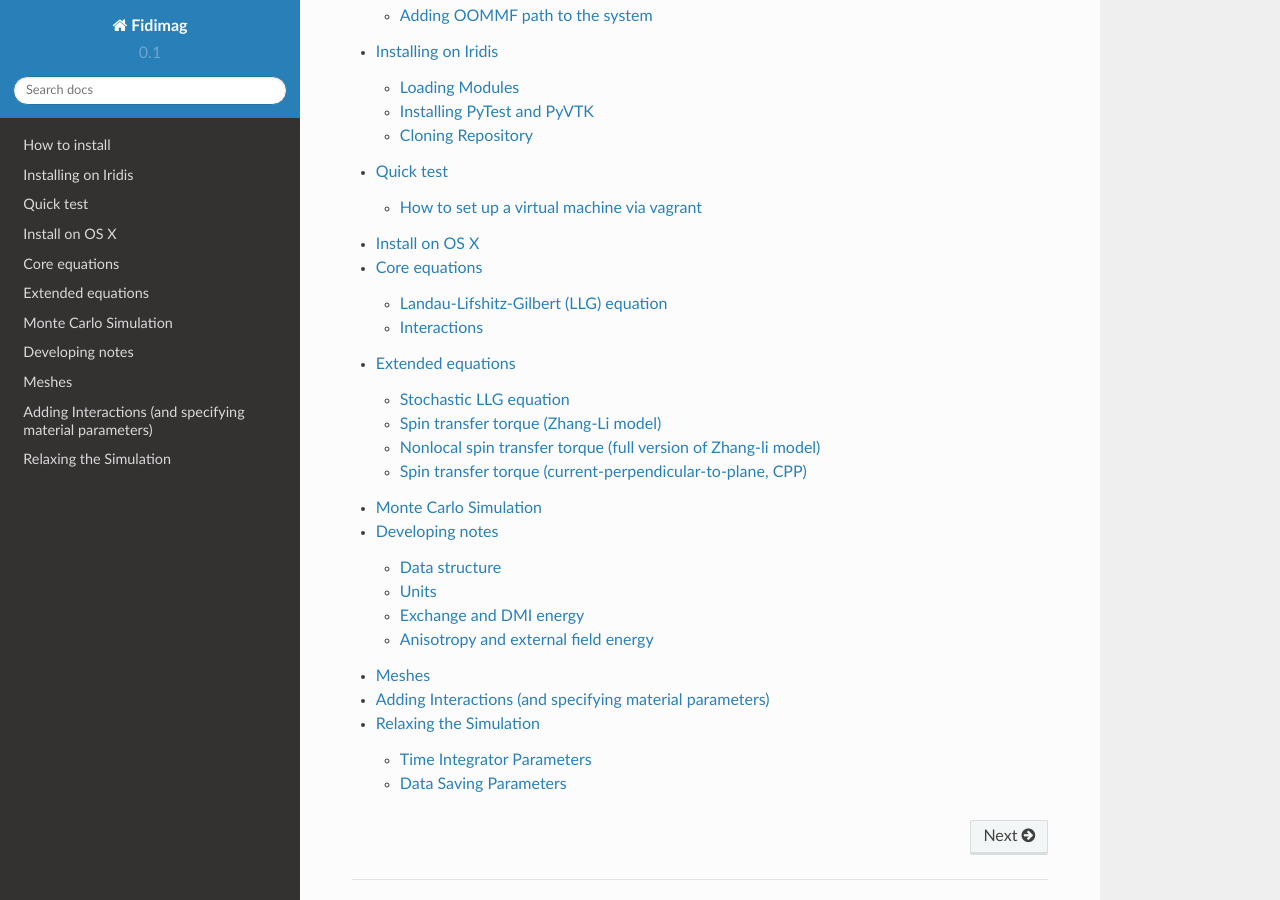
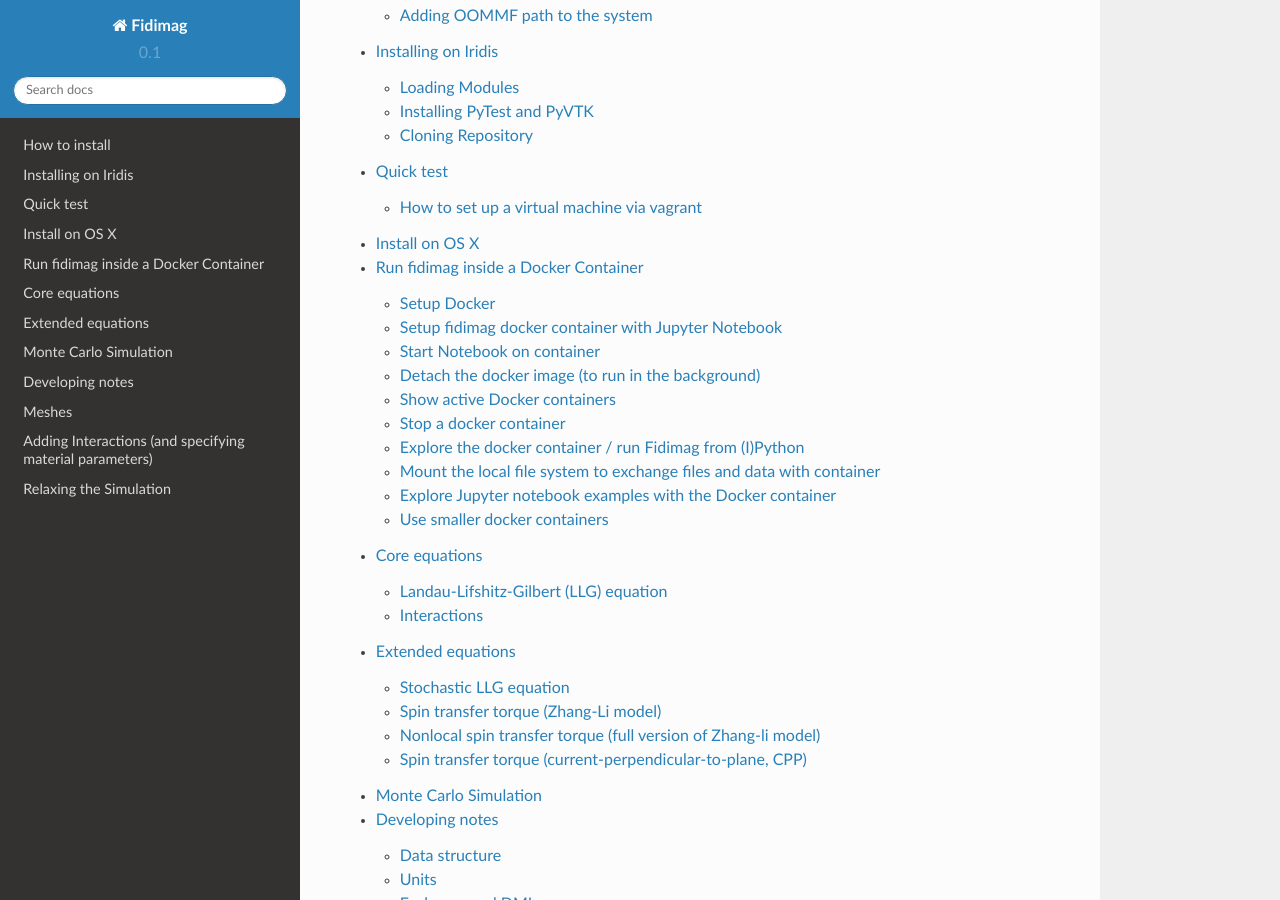
Before and after one commit to computationalmodelling/fidimag, a Sphinx documentation site: the page built from doc/index.rst, in a window 1280 px wide and 900 px high, scrolled down 456 px. Built offline with Sphinx 7.4.7 and the Read the Docs theme 2.0.0, drawn with Linux system fonts in a browser that asks for light colours.

Commit message:
Include Docker documenation
(and fix wrong length of title underline)

```diff
--- a/doc/index.rst
+++ b/doc/index.rst
@@ -4,7 +4,7 @@
    contain the root `toctree` directive.
 
 Welcome to fidimag's documentation!
-================================
+===================================
 
 The official webpage is
 http://computationalmodelling.github.io/fidimag/, the github
@@ -17,6 +17,7 @@
    :maxdepth: 2
 
    install
+   ipynb/tutorial-docker-container
    core_eqs
    extended_eqs
    monte_carlo
```
